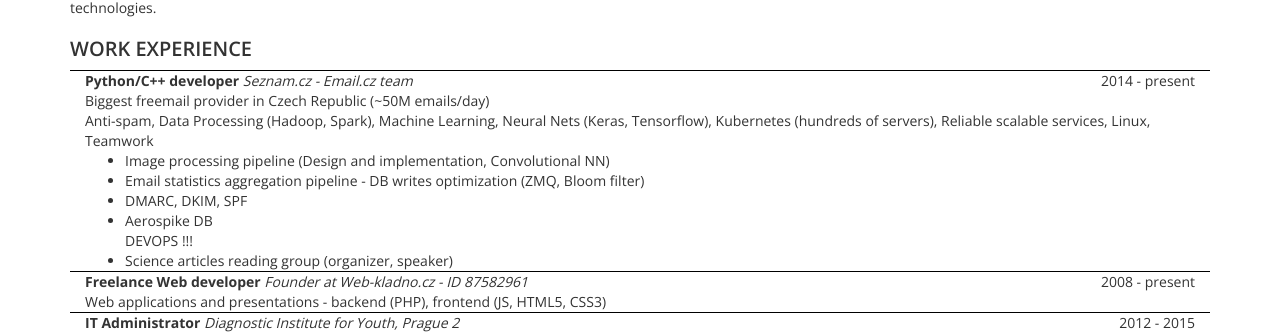
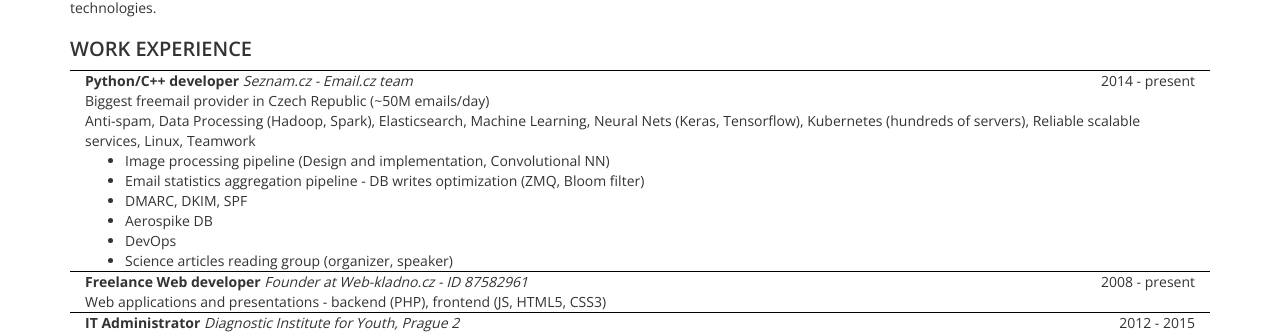
Before and after one commit to tivvit/tivvit.github.io, a Jekyll site: the page cv.html, which Jekyll copies as it is, in a window 1280 px wide. Shown: the part 205-540 px from the top of the page. Built offline with Jekyll 4.4.1, drawn with Linux system fonts in a browser that asks for light colours.

Commit message:
added DevOps to CV

```diff
--- a/cv.html
+++ b/cv.html
@@ -54,8 +54,8 @@
     <div class="col-xs-3 date">2014 - present</div>
     <div class="col-xs-12">
         Biggest freemail provider in Czech Republic (~50M emails/day)<br>
-        Anti-spam, Data Processing (Hadoop, Spark), Machine Learning, Neural
-        Nets (Keras, Tensorflow), Kubernetes (hundreds of servers), Reliable
+        Anti-spam, Data Processing (Hadoop, Spark), Elasticsearch, Machine
+        Learning, Neural Nets (Keras, Tensorflow), Kubernetes (hundreds of servers), Reliable
         scalable services, Linux, Teamwork
     <ul>
         <li>Image processing pipeline (Design and implementation, Convolutional
@@ -64,7 +64,7 @@
             (ZMQ, Bloom filter)</li>
         <li>DMARC, DKIM, SPF</li>
         <li>Aerospike DB</li>
-        DEVOPS !!!
+        <li>DevOps</li>
         <li>Science articles reading group (organizer, speaker)</li>
     </ul>
     </div>
```
